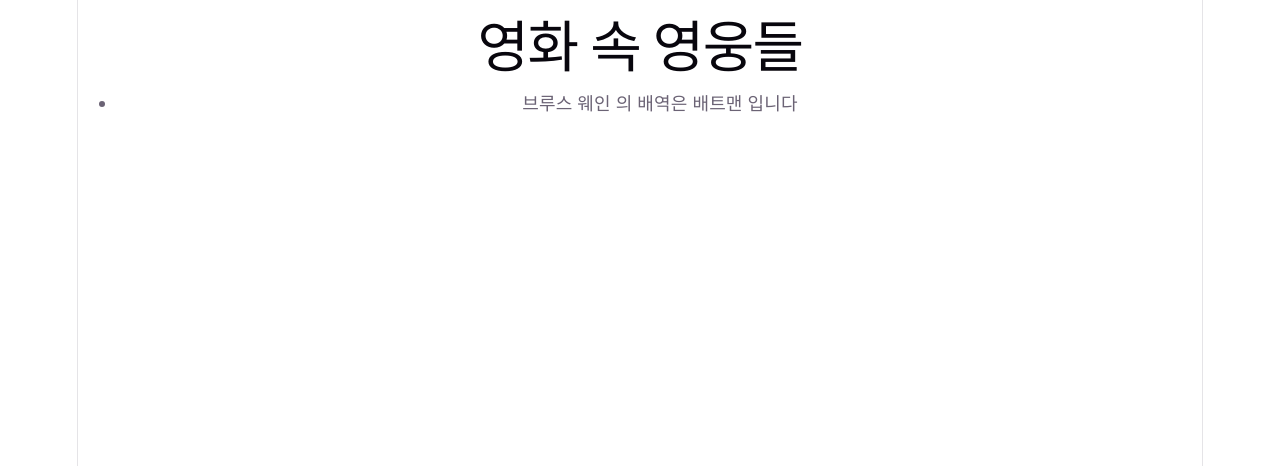
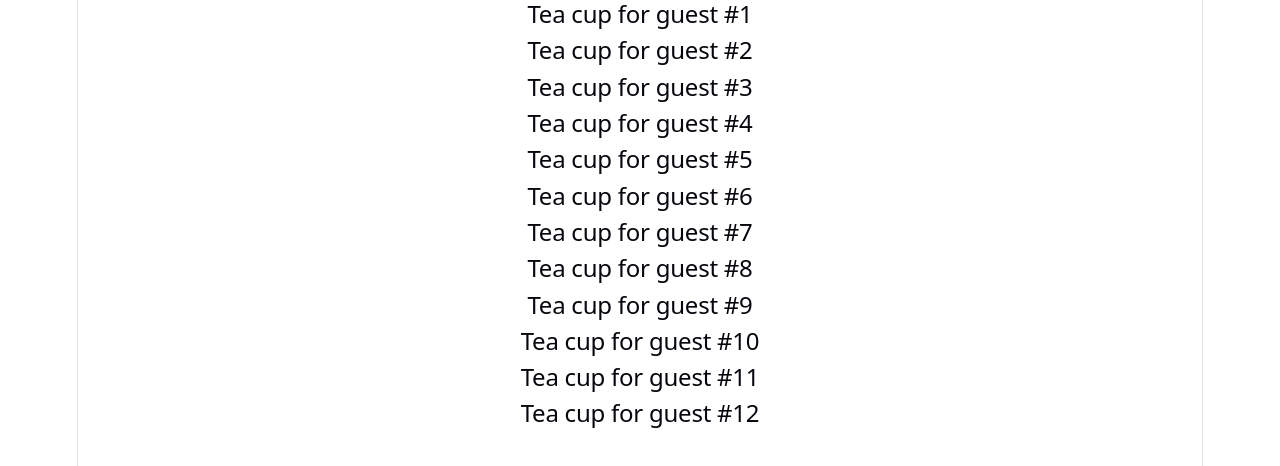
Before and after one commit to choiminwoo25/react1, a React (Vite) app: page / in a window 1280 px wide. Shown: the top 466 px of the page. Built offline with nearby package versions, Linux system fonts and the light colour scheme.

Commit message:
순수함수, 배열 필터링 4/15일 수업

```diff
--- a/src/App.jsx
+++ b/src/App.jsx
@@ -6,6 +6,10 @@ import SpreadComp from "./components/SpreadComp"
 import UseJsx from "./components/UseJsx"
 import PackingList from "./components/PackingList"
 import MovieHeroes from "./components/MovieHereos.jsx"
+import OrderUp from "./components/OrderUp.jsx"
+import Kiosk from "./components/Kiosk.jsx"
+import TeaSet from "./components/TeaSet.jsx"
+
 
 
 export default function App() {
@@ -20,7 +24,9 @@ export default function App() {
                 {/* <ParentComp /> */}
       {/* <SpreadComp/>           */}
                 {/* <PackingList/> */}
-      <MovieHeroes/>
+      {/* <MovieHeroes/>      */}
+      {/* <Kiosk/> */}
+      <TeaSet/>
     </>
   )
 }
--- /dev/null
+++ b/src/components/Kiosk.jsx
@@ -0,0 +1,27 @@
+// export const Kiosk = [
+//     {
+//         id : 1,
+//         name : "일반세트",
+//         menu : "치즈버거1개/콜라1개 + (이벤트)프렌치 프라이2개",
+//     },
+//     {
+//         id : 1,
+//         name : "패밀리세트",
+//         menu : "치즈버거2개/콜라2개 + (이벤트)프렌치 프라이4개",
+//     },
+// ];
+
+import OrderUp from "./OrderUp";
+
+export default function Kiosk() {
+    return(
+        <section>
+            <h2>치즈버거 세트 메뉴를 주문하세요.</h2>
+            <p>일반 세트 : </p>
+            <OrderUp order={1} />
+            <p>패밀리 세트 : </p>
+            <OrderUp order={2} />
+            <p>이용해 주셔서 감사합니다.</p>
+        </section>
+    );
+};
--- a/src/components/MovieHereos.jsx
+++ b/src/components/MovieHereos.jsx
@@ -8,7 +8,7 @@ export default function MovieHereos() {
 
     );
     const listHeroes = filterTests.map (hero =>
-        <li>
+        <li key={hero.id}>
             <p>
                 {hero.name}의 배역은 {hero.casting} 입니다
             </p>
--- /dev/null
+++ b/src/components/OrderUp.jsx
@@ -0,0 +1,30 @@
+// import { Fragment } from "react"
+// import { Kiosk } from "./Kiosk"
+
+// export default function OrderUp() {
+//     const FilterKiosks = Kiosk.filter(Kiosk =>
+//         Kiosk.id === 1
+
+//     );
+//     const OrderKiosks = FilterKiosks.map(Kiosk =>
+//         <li key={Kiosk.id}>
+//             <p>{Kiosk.name}:</p>
+//             <p>{Kiosk.menu}</p>
+//         </li>
+
+//     );
+//     return(
+//       <section>
+//         <h1>치즈버거 세트 메뉴를 주문하세요.</h1>
+//         <p>{OrderKiosks}</p>
+//       </section>
+//     );
+// }
+
+export default function OrderUp({order}) {
+    return(
+        <section>
+            <p> 치즈버거 {order}개/콜라 {order}개 + (이벤트)프렌치 프라이 {2 * order}개</p>
+        </section>
+    )
+}
--- /dev/null
+++ b/src/components/TeaSet.jsx
@@ -0,0 +1,29 @@
+// function Cup() {
+//   // 나쁜 지점: 이미 존재했던 변수를 변경하고 있습니다!
+//   let guest = 0;
+//   guest = guest + 1;
+//   return <h2>Tea cup for guest #{guest}</h2>;
+// }
+
+// export default function TeaSet() {
+//   return (
+//     <>
+//       <Cup guest={1}/>
+//       <Cup guest={2} />
+//       <Cup guest={3}/>
+//     </>
+//   );
+// }
+
+
+function Cup({ guest }) {
+  return <h2>Tea cup for guest #{guest}</h2>;
+}
+
+export default function TeaGathering() {
+  const cups = [];
+  for (let i = 1; i <= 12; i++) {
+    cups.push(<Cup key={i} guest={i} />);
+  }
+  return cups;
+}
```
Also changed, not shown: 1 other file (tests, documents, lock files or other folders).
